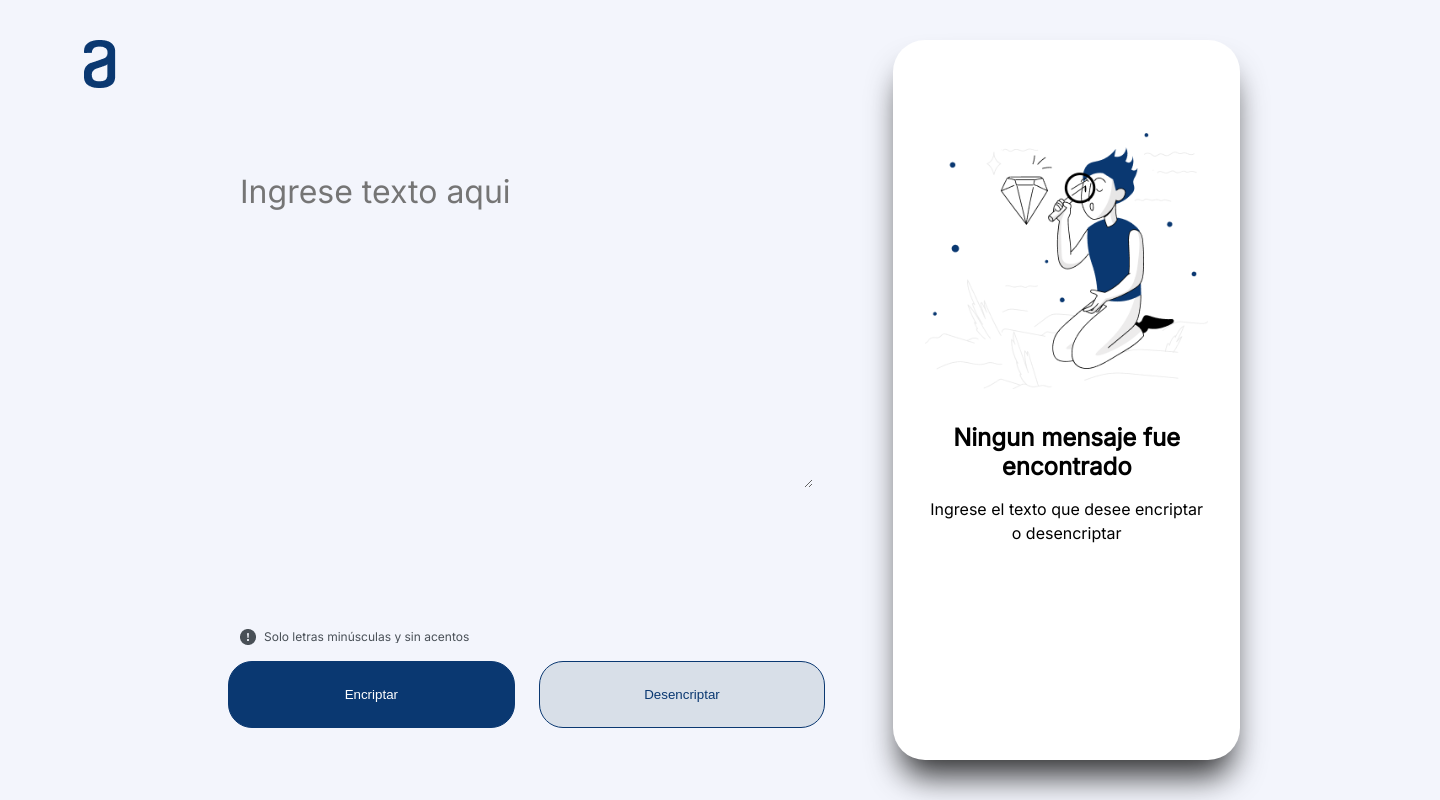
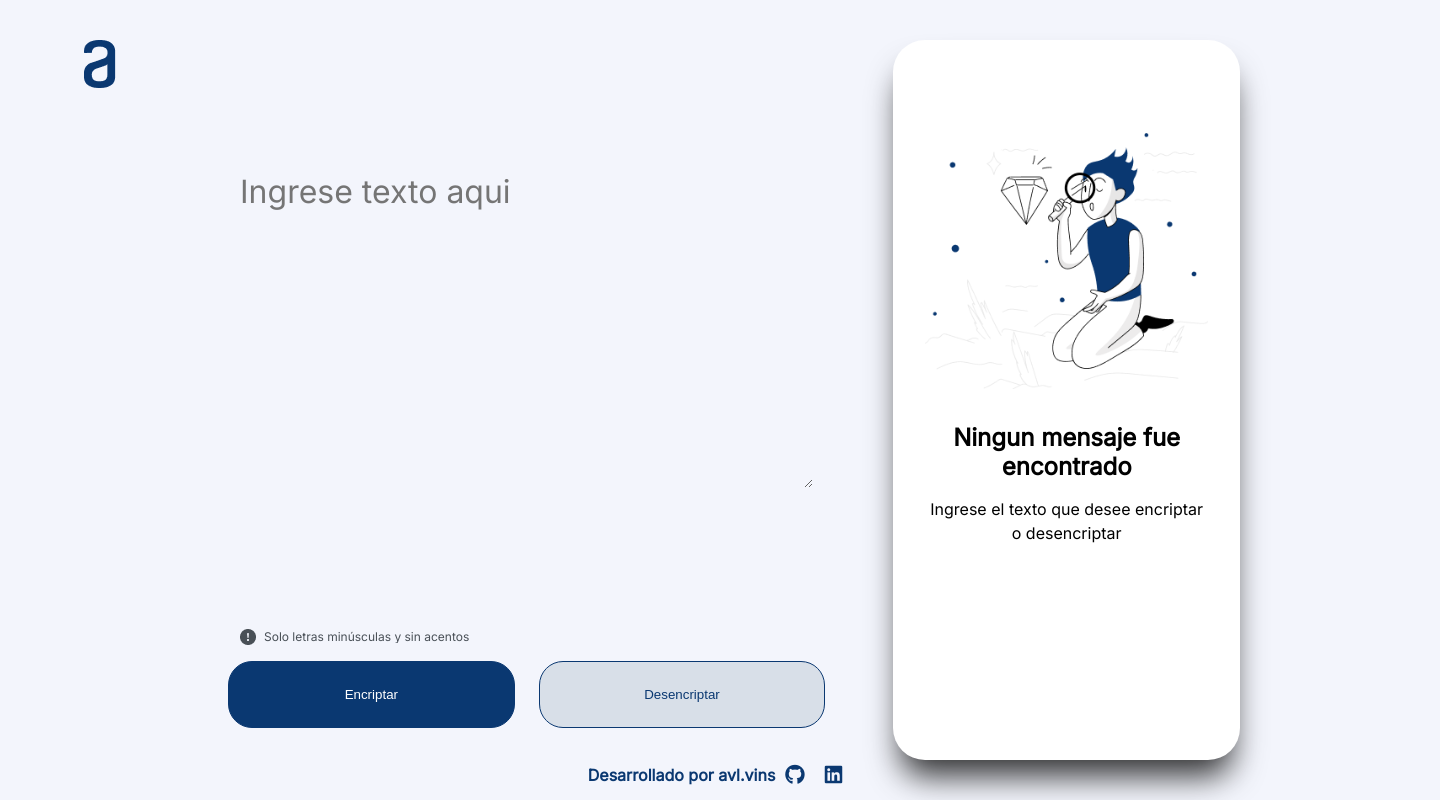
Before and after one commit to avl-vins/EncriptadorAluraOne, a plain HTML site: page index.html in a window 1280 px wide. Shown: the whole page, 1440 px wide, since content can reach past the window. Drawn offline with Linux system fonts and the light colour scheme.

Commit message:
agregando footer

```diff
--- a/index.html
+++ b/index.html
@@ -8,6 +8,7 @@
     <link href="https://fonts.googleapis.com/css2?family=Inter:wght@400&amp;display=swap" rel="stylesheet">
     <link rel="stylesheet" href="./reset.css">
     <link rel="stylesheet" href="./style.css">
+    <script src="https://kit.fontawesome.com/7871f7c5f0.js" crossorigin="anonymous"></script>
 </head>
 <body>
     <div class="container">
@@ -37,11 +38,6 @@
 
                     </div>
                 </div>
-
-
-
-
-
             </div>
             <div class="col-4 desencriptar">
                 <div class="row container-desencriptar" id="ok">
@@ -62,10 +58,16 @@
                    </div>
 
                 </div>
+            </div>
 
-            </div>
+
         </div>
+    </div>
 
+    <div class="footer">
+        <p>Desarrollado por avl.vins</p>
+        <a href="https://github.com/avl-vins" target="_blank"><i class="fa-brands fa-github" ></i></a>
+        <a href="https://www.linkedin.com/in/abel-acu%C3%B1a-espino/" target="_blank"><i class="fa-brands fa-linkedin"></i></a>
     </div>
 
     <script src="./index.js"></script>
--- a/style.css
+++ b/style.css
@@ -192,6 +192,29 @@ margin:32px;
 .btn-copiar{
     width: 100%;
 }
+.footer{
+    width: 1440px;
+    position: absolute;
+    display: flex;
+    justify-content: center;
+    bottom: 15px;
+    padding: 0;
+    align-items: center;
+}
+.footer p{
+    font-weight: bold;
+    color: #0A3871;
+    padding: 0;
+    margin: 0;
+    text-align: center;
+    font-size: 16px;
+
+}
+.footer a{
+    font-size: 20px;
+    color:#0A3871 ;
+    padding: 0 10px;
+}
 
 
 @media only screen and (max-width:768px){
```
